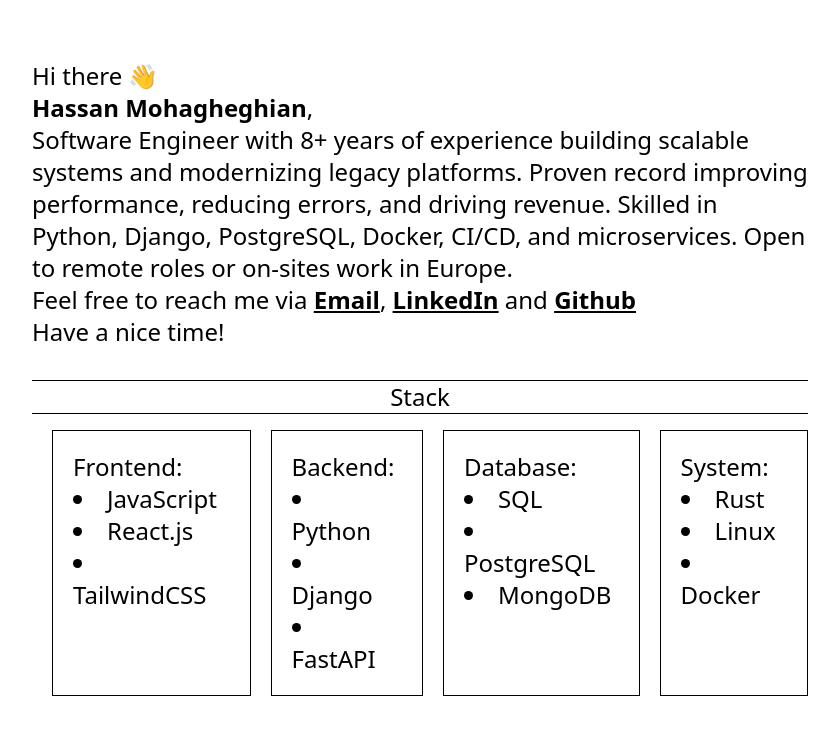
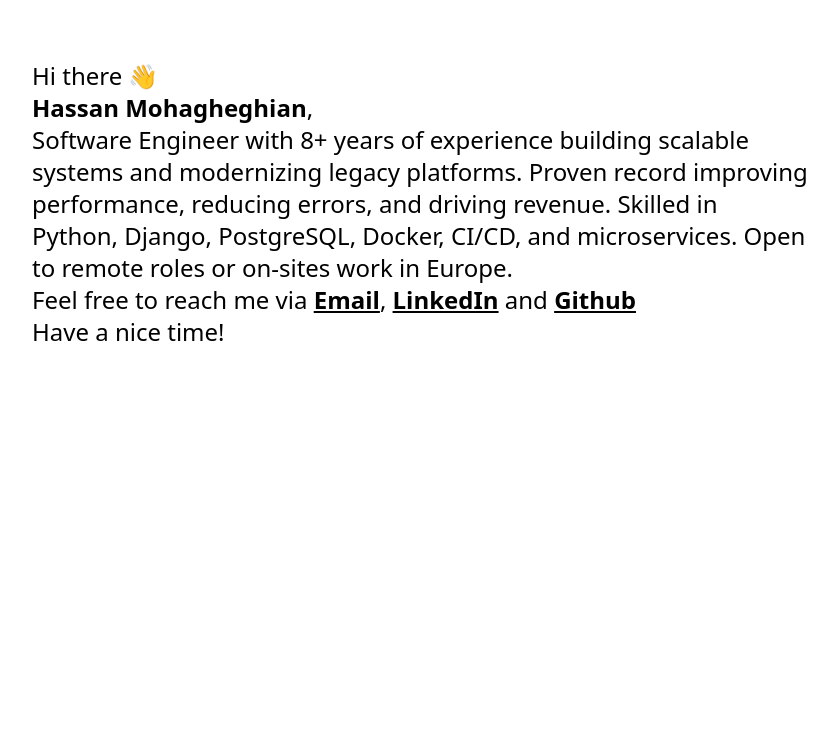
Before and after one commit to hassan-mohagheghian/hassan-mohagheghian.github.io, a plain HTML site: page index.html in a window 1280 px wide. Shown: the whole page, without its empty margins (220-1059 px from the left). Drawn offline with nearby package versions, Linux system fonts and the light colour scheme.

Commit message:
remove stacks

```diff
--- a/index.html
+++ b/index.html
@@ -40,45 +40,7 @@
       </p>
     </div>
 
-    <div class="stack justify-center">
-      <hr / class="mt-8">
-      <h1 class="justify-center text-center">Stack</h1>
-      <hr / class="mb-4">
-      <div id="stack-items" class="flex justify-center">
-        <div class="stack-item">
-          <h2>Frontend:</h2>
-          <ul class="list-disc list-inside">
-            <li>JavaScript</li>
-            <li>React.js</li>
-            <li>TailwindCSS</li>
-          </ul>
-        </div>
-        <div class="stack-item">
-          <h2>Backend:</h2>
-          <ul class="list-disc list-inside">
-            <li>Python</li>
-            <li>Django</li>
-            <li>FastAPI</li>
-          </ul>
-        </div>
-        <div class="stack-item">
-          <h2>Database:</h2>
-          <ul class="list-disc list-inside">
-            <li>SQL</li>
-            <li>PostgreSQL</li>
-            <li>MongoDB</li>
-          </ul>
-        </div>
-        <div class="stack-item">
-          <h2>System:</h2>
-          <ul class="list-disc list-inside">
-            <li>Rust</li>
-            <li>Linux</li>
-            <li>Docker</li>
-          </ul>
-        </div>
-      </div>
-    </div>
+
   </div>
   </div>
 </body>
```
